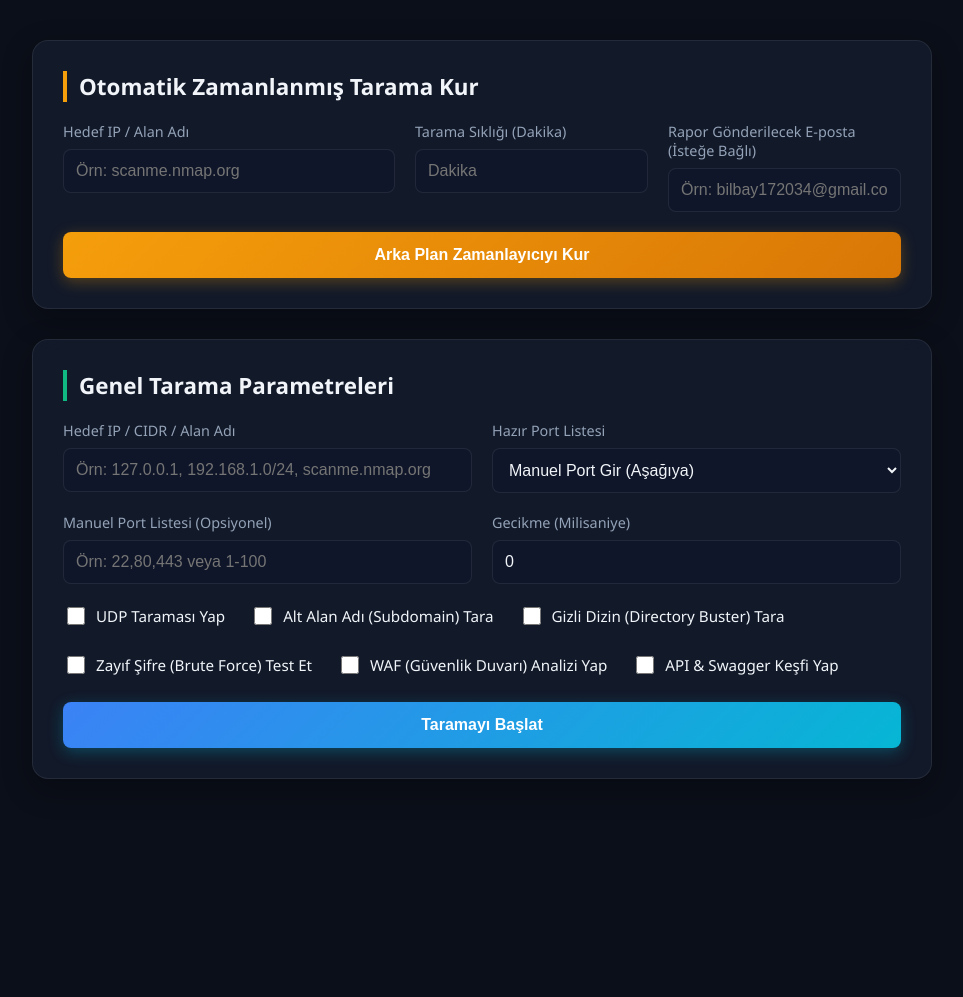
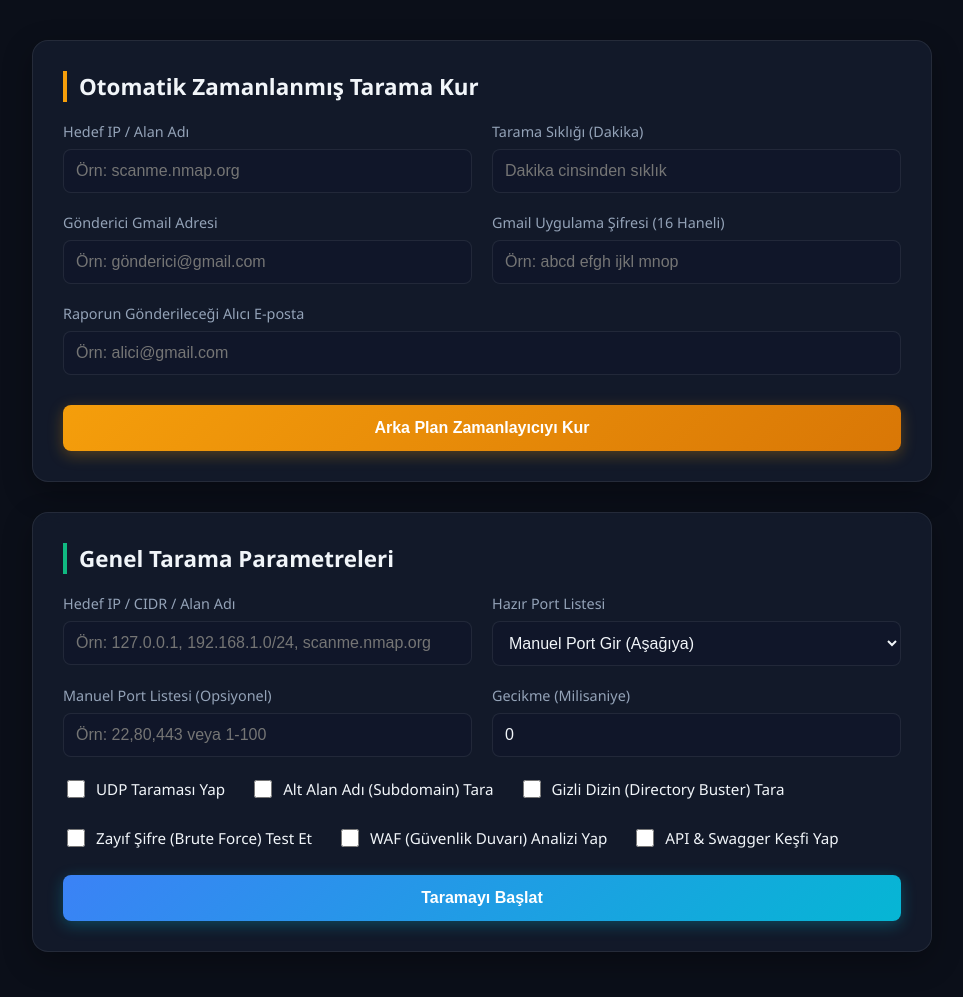
Before and after one commit to Muhammetbilbay/PortShield-Scanner, a FastAPI app: page / in a window 1280 px wide. Shown: the part 135-1132 px from the top of the page, without its empty margins (158-1121 px from the left). Before the commit the page ends 914 px from the top, so only its background shows below. Run offline with FastAPI, Linux system fonts and the light colour scheme.

Commit message:
Expose SMTP settings in Web UI and align scheduling forms grid layout

```diff
--- a/app.py
+++ b/app.py
@@ -35,12 +35,9 @@ try:
 except Exception:
     pass
 
-# SMTP E-posta Ayarları (Zamanlanmış tarama sonuçlarının e-posta ile iletilmesi için)
-# Lütfen Gmail için 16 haneli Uygulama Şifrenizi (App Password) buraya giriniz.
+# Varsayılan SMTP Sunucusu Ayarları (Değiştirilebilir)
 SMTP_SERVER = "smtp.gmail.com"
 SMTP_PORT = 587
-SMTP_USER = "bilbay172034@gmail.com"
-SMTP_PASSWORD = "" # Buraya Google Hesap Ayarları -> Güvenlik altından alacağınız uygulama şifresini yazın
 
 # Tarama sonuçlarını geçici olarak hafızada saklayan değişken
 last_scan_results = {
@@ -200,17 +197,17 @@ def generate_pdf_bytes(scan_data):
     doc.build(story)
     return buffer.getvalue()
 
-def send_email_with_pdf(recipient_email, target, pdf_data):
+def send_email_with_pdf(sender_email, sender_password, recipient_email, target, pdf_data):
     """
-    SMTP protokolünü kullanarak PDF raporunu belirtilen adrese e-posta olarak gönderir.
+    SMTP protokolünü kullanarak PDF raporunu dinamik kimlik bilgileriyle e-posta olarak gönderir.
     """
-    if not SMTP_PASSWORD:
-        print("[SMTP HATA] SMTP şifresi app.py içinde ayarlanmadığından e-posta gönderilemedi.")
+    if not sender_email or not sender_password:
+        print("[SMTP HATA] SMTP kimlik bilgileri eksik olduğu için e-posta gönderilemedi.")
         return False
 
     try:
         msg = MIMEMultipart()
-        msg['From'] = SMTP_USER
+        msg['From'] = sender_email
         msg['To'] = recipient_email
         msg['Subject'] = f"PortShield Zamanlanmış Tarama Raporu: {target}"
 
@@ -227,8 +224,8 @@ def send_email_with_pdf(recipient_email, target, pdf_data):
         # SMTP sunucu bağlantısı
         server = smtplib.SMTP(SMTP_SERVER, SMTP_PORT)
         server.starttls()
-        server.login(SMTP_USER, SMTP_PASSWORD)
-        server.sendmail(SMTP_USER, recipient_email, msg.as_string())
+        server.login(sender_email, sender_password)
+        server.sendmail(sender_email, recipient_email, msg.as_string())
         server.quit()
         print(f"[SMTP BAŞARILI] E-posta başarıyla gönderildi: {recipient_email}")
         return True
@@ -236,7 +233,7 @@ def send_email_with_pdf(recipient_email, target, pdf_data):
         print(f"[SMTP HATA] E-posta gönderilemedi: {str(e)}")
         return False
 
-async def run_scheduled_scan(target: str, interval_seconds: int, email: str = None):
+async def run_scheduled_scan(target: str, interval_seconds: int, email: str = None, sender_email: str = None, sender_password: str = None):
     """
     Arka planda belirli aralıklarla çalışacak zamanlanmış tarama görevi.
     """
@@ -257,7 +254,7 @@ async def run_scheduled_scan(target: str, interval_seconds: int, email: str = No
             print(f"[ZAMANLAYICI] {target} adresi otomatik olarak tarandı. Açık port adeti: {len(open_ports)}")
 
             # E-posta parametresi girilmişse, PDF üretip gönder
-            if email and email.strip():
+            if email and email.strip() and sender_email and sender_password:
                 results_list = []
                 for ip, port, banner, warnings in open_ports:
                     results_list.append({
@@ -282,7 +279,7 @@ async def run_scheduled_scan(target: str, interval_seconds: int, email: str = No
                 }
 
                 pdf_bytes = generate_pdf_bytes(scan_data)
-                send_email_with_pdf(email, target, pdf_bytes)
+                send_email_with_pdf(sender_email, sender_password, email, target, pdf_bytes)
 
 @app.get("/", response_class=HTMLResponse)
 async def home(request: Request):
@@ -415,13 +412,15 @@ async def schedule(
     background_tasks: BackgroundTasks,
     target: str = Form(...),
     interval: int = Form(...),
-    email: str = Form(None)
+    email: str = Form(None),
+    sender_email: str = Form(None),
+    sender_password: str = Form(None)
 ):
     """
     Belirtilen hedef için arka plan görevi olarak otomatik tarama kurar.
     """
     interval_seconds = interval * 60
-    background_tasks.add_task(run_scheduled_scan, target, interval_seconds, email)
+    background_tasks.add_task(run_scheduled_scan, target, interval_seconds, email, sender_email, sender_password)
     scheduled_scans.append({
         "target": target,
         "interval": interval,
--- a/templates/index.html
+++ b/templates/index.html
@@ -104,15 +104,15 @@
             margin-bottom: 20px;
         }
 
-        .form-grid-three {
+        .schedule-grid {
             display: grid;
-            grid-template-columns: 2fr 1fr 1fr;
+            grid-template-columns: repeat(2, 1fr);
             gap: 20px;
             margin-bottom: 20px;
         }
 
         @media (max-width: 768px) {
-            .form-grid, .form-grid-three {
+            .form-grid, .schedule-grid {
                 grid-template-columns: 1fr;
             }
         }
@@ -120,6 +120,16 @@
         .form-group {
             display: flex;
             flex-direction: column;
+        }
+
+        .form-group-full {
+            grid-column: span 2;
+        }
+
+        @media (max-width: 768px) {
+            .form-group-full {
+                grid-column: span 1;
+            }
         }
 
         .form-group label {
@@ -338,21 +348,29 @@
                 <h2>Otomatik Zamanlanmış Tarama Kur</h2>
             </div>
             <form action="/schedule" method="POST">
-                <div class="form-grid-three">
+                <div class="schedule-grid">
                     <div class="form-group">
                         <label for="sched_target">Hedef IP / Alan Adı</label>
                         <input type="text" id="sched_target" name="target" required placeholder="Örn: scanme.nmap.org">
                     </div>
                     <div class="form-group">
                         <label for="interval">Tarama Sıklığı (Dakika)</label>
-                        <input type="number" id="interval" name="interval" required min="1" placeholder="Dakika">
+                        <input type="number" id="interval" name="interval" required min="1" placeholder="Dakika cinsinden sıklık">
                     </div>
                     <div class="form-group">
-                        <label for="email">Rapor Gönderilecek E-posta (İsteğe Bağlı)</label>
-                        <input type="email" id="email" name="email" placeholder="Örn: bilbay172034@gmail.com">
+                        <label for="sender_email">Gönderici Gmail Adresi</label>
+                        <input type="email" id="sender_email" name="sender_email" required placeholder="Örn: gönderici@gmail.com">
+                    </div>
+                    <div class="form-group">
+                        <label for="sender_password">Gmail Uygulama Şifresi (16 Haneli)</label>
+                        <input type="password" id="sender_password" name="sender_password" required placeholder="Örn: abcd efgh ijkl mnop">
+                    </div>
+                    <div class="form-group form-group-full">
+                        <label for="email">Raporun Gönderileceği Alıcı E-posta</label>
+                        <input type="email" id="email" name="email" required placeholder="Örn: alici@gmail.com">
                     </div>
                 </div>
-                <button type="submit" class="btn" style="background: linear-gradient(135deg, #f59e0b, #d97706); box-shadow: 0 4px 15px rgba(245,158,11,0.3);">Arka Plan Zamanlayıcıyı Kur</button>
+                <button type="submit" class="btn" style="background: linear-gradient(135deg, #f59e0b, #d97706); box-shadow: 0 4px 15px rgba(245,158,11,0.3); margin-top: 10px;">Arka Plan Zamanlayıcıyı Kur</button>
             </form>
         </div>
 
```
